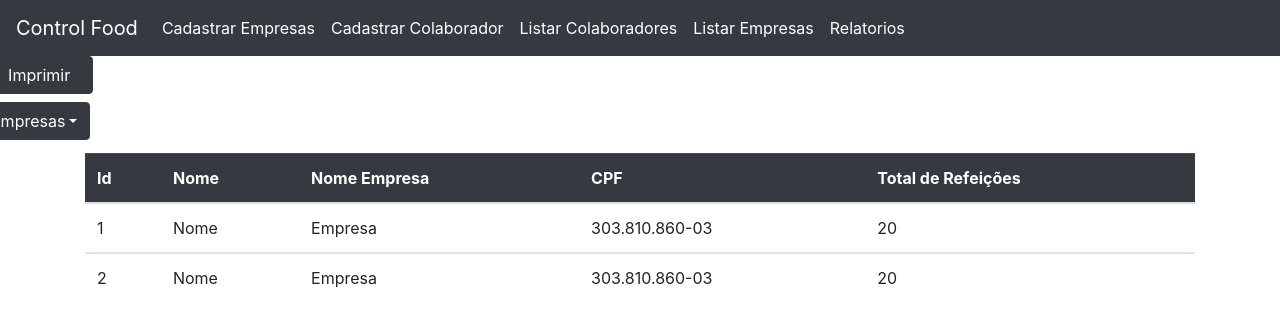
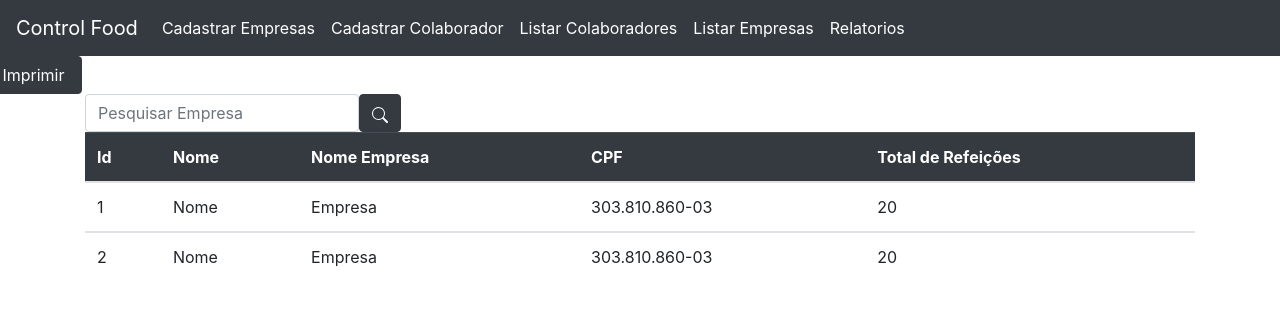
Before and after one commit to matheuseds/ControlFood-Frontend, a Nuxt app: page /relatorioGeral in a window 1280 px wide. Shown: the top 326 px of the page. Built offline with nearby package versions, Linux system fonts and the light colour scheme.

Commit message:
Update relatorioGeral.vue

```diff
--- a/pages/relatorioGeral.vue
+++ b/pages/relatorioGeral.vue
@@ -50,18 +50,33 @@
       <div>
         <button type="button" class="btn btn-dark botao">Imprimir</button>
         <div class="row">
-          <b-dropdown
-            id="dropdown-1"
-            text="Empresas"
-            class="m-md-2 dropdown"
-            variant="dark"
-          >
-            <b-dropdown-item>Empresa 1</b-dropdown-item>
-            <b-dropdown-item>Empresa 2</b-dropdown-item>
-            <b-dropdown-item>Empresa 3</b-dropdown-item>
-          </b-dropdown>
         </div>
       </div>
+    </div>
+      <div class="container input-group pesquisa">
+      <div class="pesquisa">
+        <input
+          type="search"
+          id="form1"
+          class="form-control"
+          v-model="pesquisa"
+          placeholder="Pesquisar Empresa"
+        />
+      </div>
+      <button type="button" class="btn btn-dark">
+        <svg
+          xmlns="http://www.w3.org/2000/svg"
+          width="16"
+          height="16"
+          fill="currentColor"
+          class="bi bi-search"
+          viewBox="0 0 16 16"
+        >
+          <path
+            d="M11.742 10.344a6.5 6.5 0 1 0-1.397 1.398h-.001c.03.04.062.078.098.115l3.85 3.85a1 1 0 0 0 1.415-1.414l-3.85-3.85a1.007 1.007 0 0 0-.115-.1zM12 6.5a5.5 5.5 0 1 1-11 0 5.5 5.5 0 0 1 11 0z"
+          />
+        </svg>
+      </button>
     </div>
 
     <div class="container">
```
